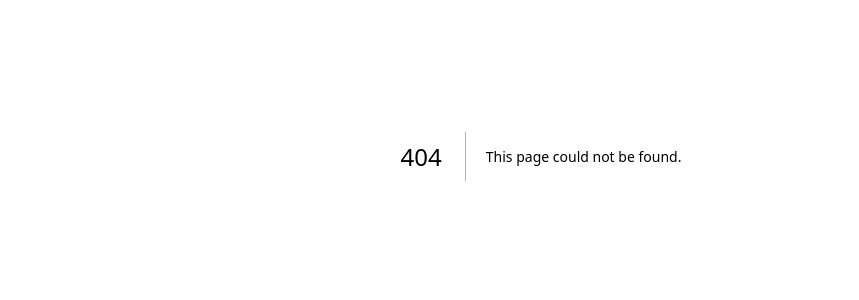
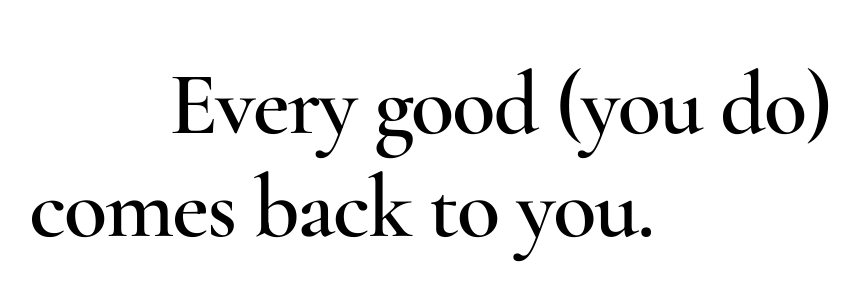
Before and after one commit to andre4383/are-you-ok, a Next.js app: page /itsok in a window 1280 px wide. Before the commit this address had no page. Shown: the part 244-544 px from the top of the page, without its empty margins (99-958 px from the left). Built offline with nearby package versions, Linux system fonts and the light colour scheme.

Commit message:
Arquivos

```diff
--- a/app/components/Hero.tsx
+++ b/app/components/Hero.tsx
@@ -2,10 +2,12 @@
 import gsap from "gsap";
 import { useGSAP } from "@gsap/react";
 import { useRef } from "react";
+import { useRouter } from "next/navigation";
 
 export default function Hero() {
   const text = "are you ok?";
   const secondText = "welcome back";
+  const router = useRouter();
 
   const textRef = useRef<HTMLHeadingElement>(null);
   const secondTextRef = useRef<HTMLHeadingElement>(null);
@@ -40,12 +42,23 @@ export default function Hero() {
     });
   });
 
+  const handleClick = () => {
+    gsap.to(textRef.current, {
+      opacity: 0,
+      duration: 0.3,
+      onComplete: () => {
+        router.push("/itsok");
+      },
+    });
+  };
+
   return (
     <div className="flex flex-col justify-center px-2 h-full">
       <div className="flex flex-col">
         <h1
           ref={textRef}
-          className="text-9xl font-serif font-extrabold flex items-center relative selection:bg-black selection:text-white"
+          onClick={handleClick}
+          className="text-8xl font-serif font-extrabold flex items-center relative selection:bg-black selection:text-white cursor-pointer hover:opacity-80 transition-opacity"
         >
           {text.split("").map((letter, index) => (
             <span key={index} className="letter opacity-0 relative">
--- /dev/null
+++ b/app/itsok/page.tsx
@@ -0,0 +1,52 @@
+"use client";
+import { useRouter } from "next/navigation";
+import { useRef } from "react";
+import gsap from "gsap";
+import { useGSAP } from "@gsap/react";
+
+export default function ItsOkPage() {
+  const router = useRouter();
+  const textRef = useRef<HTMLHeadingElement>(null);
+
+  useGSAP(() => {
+    if (!textRef.current) return;
+
+    gsap.fromTo(
+      textRef.current,
+      { opacity: 0, y: 20 },
+      {
+        opacity: 1,
+        y: 0,
+        duration: 0.8,
+        delay: 0.3,
+        ease: "power2.out",
+      },
+    );
+  }, []);
+
+  const handleClick = () => {
+    gsap.to(textRef.current, {
+      opacity: 0,
+      y: -20,
+      duration: 0.4,
+      ease: "power2.in",
+      onComplete: () => {
+        router.push("/");
+      },
+    });
+  };
+
+  return (
+    <div className="min-h-screen flex items-center justify-center px-8 md:px-16 lg:px-24 xl:px-32 bg-white">
+      <div className="max-w-[1400px] w-full">
+        <h1
+          ref={textRef}
+          onClick={handleClick}
+          className="text-[clamp(3rem,7vw,6rem)] font-serif font-semibold leading-[1.15] tracking-tight text-black cursor-pointer hover:opacity-80 transition-opacity selection:bg-black selection:text-white opacity-0 indent-35"
+        >
+          Every good (you do) comes back to you.
+        </h1>
+      </div>
+    </div>
+  );
+}
```
